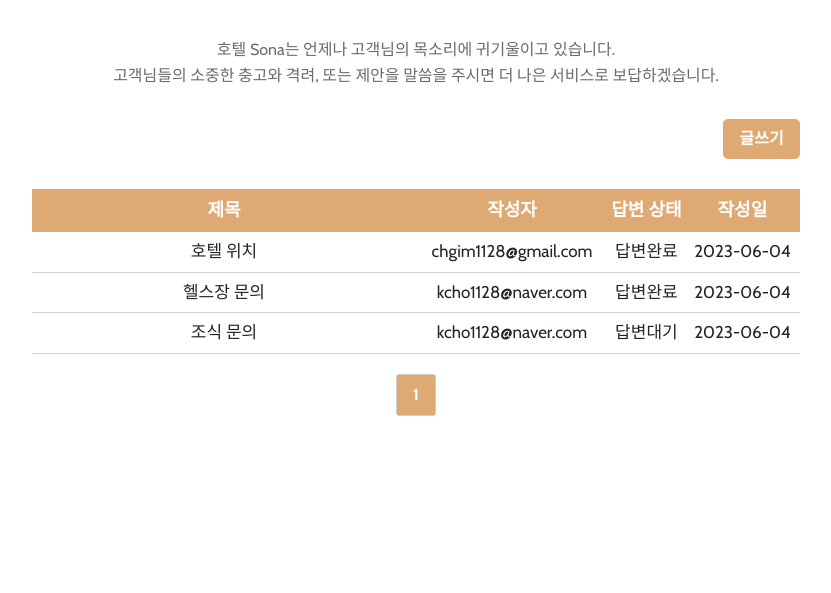
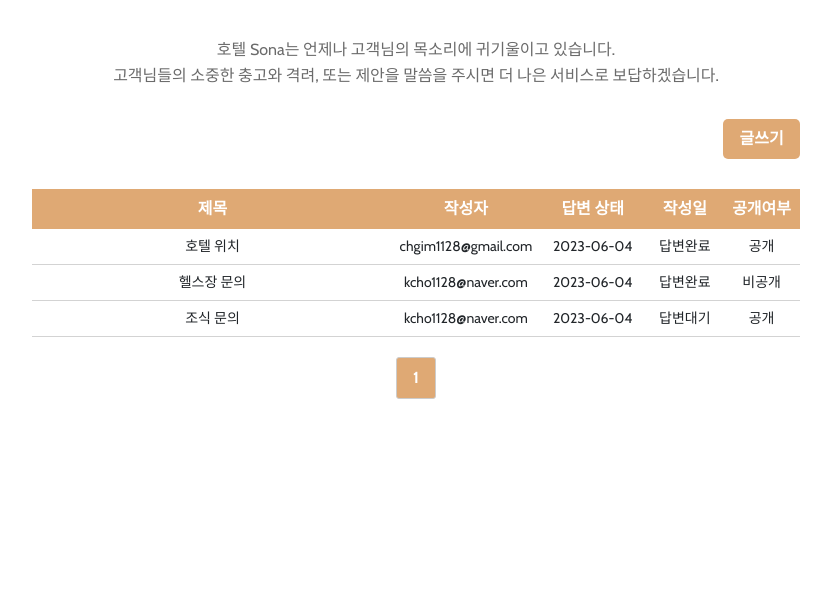
Before and after one commit to chgim/HotelSonaProject, a Django app: page /inquiries/customer-voice/ in a window 1280 px wide. Shown: the part 329-922 px from the top of the page, without its empty margins (224-1055 px from the left). Run offline with Django 4.2, Linux system fonts and the light colour scheme; data comes from the database, SQL or seed files in the repository; both versions use the stored data as it was after the commit; some libraries are stand-ins or nearby versions.

Commit message:
찬호
게시판 거의 완성 삭제 기능만 추가 하면 됨

```diff
--- a/HotelSona/inquiries/models.py
+++ b/HotelSona/inquiries/models.py
@@ -5,16 +5,16 @@ class Answer(models.Model):
     content = models.TextField()
     created_date = models.DateTimeField(default=timezone.now)
 
-
     def __str__(self):
         return self.content
 
 class Question(models.Model):
-    author = models.CharField(max_length=10)
+    author = models.CharField(max_length=30)
     title = models.CharField(max_length=50)
     content = models.TextField()
     created_date = models.DateTimeField(auto_now_add=True)
     answer = models.OneToOneField('Answer', on_delete=models.CASCADE, null=True, blank=True)
+    is_public = models.BooleanField(default=True)  # 공개 여부를 나타내는 필드
 
     def __str__(self):
         return self.title
--- a/HotelSona/inquiries/templates/customer-question.html
+++ b/HotelSona/inquiries/templates/customer-question.html
@@ -263,7 +263,11 @@
           style="width: 93%"
         ></textarea
         ><br />
-
+        <label for="public">공개</label>
+        <input type="radio" id="public" name="is_public" value="True" checked />
+        <label for="private">비공개</label>
+        <input type="radio" id="private" name="is_public" value="False" />
+        <br />
         <div class="butns" style="margin-left: 7%">
           <button type="submit" class="btn">질문하기</button>
           <button
--- a/HotelSona/inquiries/templates/customer-voice.html
+++ b/HotelSona/inquiries/templates/customer-voice.html
@@ -88,15 +88,17 @@
       th {
         color: white;
         background-color: #dfa974;
-        font-size: 18px;
+        font-size: 16px;
         padding-top: 8px;
         padding-bottom: 8px;
+
       }
       td {
         border-bottom: 1px solid lightgray;
-        font-size: 17px;
+        font-size: 14px;
         padding-top: 7px;
         padding-bottom: 7px;
+
       }
       .pagination {
         display: flex;
@@ -271,6 +273,7 @@
         >
           글쓰기
         </button>
+
           <table style="width: 100%; text-align: center">
             <thead>
               <tr>
@@ -278,29 +281,34 @@
                 <th>작성자</th>
                 <th>답변 상태</th>
                 <th>작성일</th>
+                <th>공개여부</th>
               </tr>
             </thead>
             <tbody>
-            <!-- 게시글들의 목록 -->
               {% for question in questions %}
               <tr
                 style="border-bottom: 1px solid gray; cursor: pointer"
                 onclick="location.href='{% url 'inquiries:question_detail'  question.pk  %}'"
               >
-              <td style="width: 50%">{{ question.title }}</td>
-              <td style="width: 25%">{{ question.author }}</td>
+                <td style="width: 47%">{{ question.title }}</td>
+                <td style="width: 19%">{{ question.author }}</td>
+                <td style="width: 14%">{{ question.created_date|date:"Y-m-d" }}</td>
                 {% if question.answer %}
                 <td style="width: 10%">답변완료</td>
                 {% else %}
-              <td style="width: 10%">답변대기</td>
+                <td style="width:10%">답변대기</td>
                 {% endif %}
-              <td style="width: 20%">
-                {{ question.created_date|date:"Y-m-d" }}
-              </td>
+
+                {% if question.is_public %}
+                <td style="width: 10%">공개</td>
+                {% else %}
+                <td style="width: 10%">비공개</td>
+                {% endif %}
               </tr>
               {% endfor %}
             </tbody>
           </table>
+
         <!-- 이전 페이지, 현재 페이지, 다음 페이지 버튼 추가 -->
         <!-- 페이징 기능 -->
         <div class="pagination">
--- a/HotelSona/inquiries/views.py
+++ b/HotelSona/inquiries/views.py
@@ -7,12 +7,11 @@ from django.core.paginator import Paginator
 from django.contrib import messages
 
 
-
 def customer_voice(request):
-    question_list = Question.objects.order_by('-created_date') # order the questions by created_date
-    paginator = Paginator(question_list, 5) # 10 questions per page
-    page = request.GET.get('page') # get the current page number from the request's query parameter
-    questions = paginator.get_page(page) # get the questions for the current page
+    question_list = Question.objects.order_by('-created_date')
+    paginator = Paginator(question_list, 5)
+    page = request.GET.get('page')
+    questions = paginator.get_page(page)
     context = {'questions': questions}
     return render(request, 'customer-voice.html', context)
 
@@ -23,13 +22,21 @@ def customer_question(request):
         author = request.POST.get('author')
         title = request.POST.get('title')
         content = request.POST.get('content')
-        created_date = datetime.now().strftime("%Y-%m-%d") # 현재 시간을 yyyy-mm-dd 형식으로 변경
-        question = Question.objects.create(author=author, title=title, content=content, created_date=created_date)
+        created_date = datetime.now().strftime("%Y-%m-%d")
+        is_public = request.POST.get('is_public') == 'True'
+        question = Question.objects.create(author=author, title=title, content=content, created_date=created_date, is_public=is_public)
         return redirect('inquiries:customer_voice')
     else:
         return render(request, 'customer-question.html')
 
 def question_detail(request, question_id):
     question = get_object_or_404(Question, pk=question_id)
-    answer = question.answer
-    return render(request, 'question-detail.html', {'question': question, 'answer': answer})
+    if question.is_public:
+        answer = question.answer
+        return render(request, 'question-detail.html', {'question': question, 'answer': answer})
+    elif not question.is_public and question.author == request.user.username:
+        answer = question.answer
+        return render(request, 'question-detail.html', {'question': question, 'answer': answer})
+    else:
+        messages.error(request, '해당 질문은 비공개되어 있습니다.')
+        return redirect('inquiries:customer_voice')
```
Also changed, not shown: HotelSona/db.sqlite3, HotelSona/inquiries/migrations/0002_question_is_public.py (added), HotelSona/inquiries/migrations/0003_alter_question_author.py (added). Lines whose indentation alone changed are shown as unchanged.
